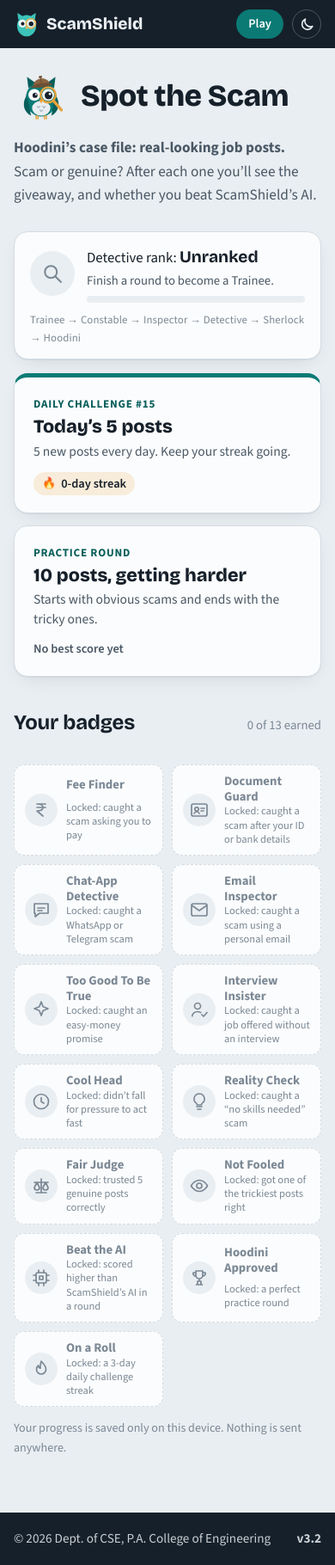
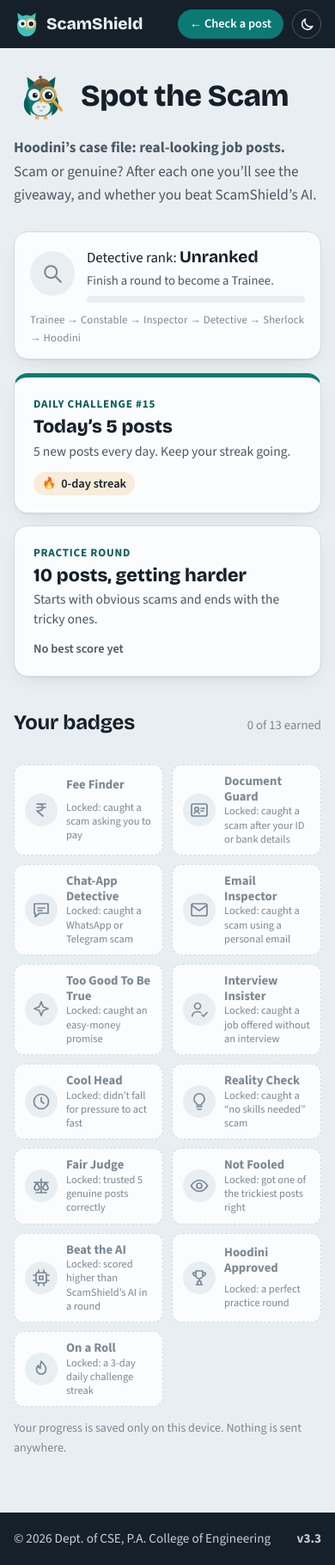
Before and after one commit to muhammad-12pa/hiring-scam-detector, a Flask app: page /play in a window 390 px wide. Shown: the whole page at 86% size. Run offline with Flask 3, Linux system fonts and the light colour scheme; parts of the project's set-up code (start-up, migrations or seed data) failed here and were passed over.

Commit message:
v3.3: Play page nav pill goes back to the checker; narrowest phones show just the owl
Co-Authored-By: Claude Opus 5.5 <noreply@anthropic.com>
Claude-Session: https://claude.ai/code/session_019QWMaVrvR9ct6AreLANLf9

```diff
--- a/app.py
+++ b/app.py
@@ -12,7 +12,7 @@ from red_flags import combined_risk, find_red_flags, rule_for_word
 app = Flask(__name__)
 
 # Bump on every deploy; shown in the page footer and at /version so you can tell it's live.
-VERSION = "v3.2"
+VERSION = "v3.3"
 
 # Public address, used for link previews (og:image needs an absolute URL).
 SITE_URL = os.environ.get("SITE_URL", "https://hiring-scam-detector.onrender.com").rstrip("/")
--- a/static/style.css
+++ b/static/style.css
@@ -560,3 +560,7 @@ footer { background: var(--nav-bg); color: var(--nav-ink); padding: 18px 0; font
 :root[data-theme="dark"] .owl-accent { fill: #1F9C93; }
 :root[data-theme="dark"] .owl-line,
 :root[data-theme="dark"] .owl-line::before { background: color-mix(in srgb, var(--ink) 16%, var(--paper)); }
+@media (max-width: 360px) {
+  .nav .brand { font-size: 0; gap: 0; }          /* just the owl on the narrowest phones */
+  .nav nav a.nav-play { padding: 5px 12px; }
+}
--- a/templates/play.html
+++ b/templates/play.html
@@ -34,9 +34,8 @@
         ScamShield
       </a>
       <nav aria-label="Pages">
-        <a href="/">Check a post</a>
         <a href="/#how" class="nav-optional">How it works</a>
-        <a href="/play" class="nav-play" aria-current="page">Play</a>
+        <a href="/" class="nav-play"><span aria-hidden="true">←</span> Check a post</a>
       </nav>
       <button id="themeToggle" class="theme-toggle" type="button" aria-label="Switch to dark mode">
         <svg class="icon-moon" viewBox="0 0 24 24" aria-hidden="true"><path d="M20 14.5A8 8 0 0 1 9.5 4a8 8 0 1 0 10.5 10.5z"/></svg>
```
